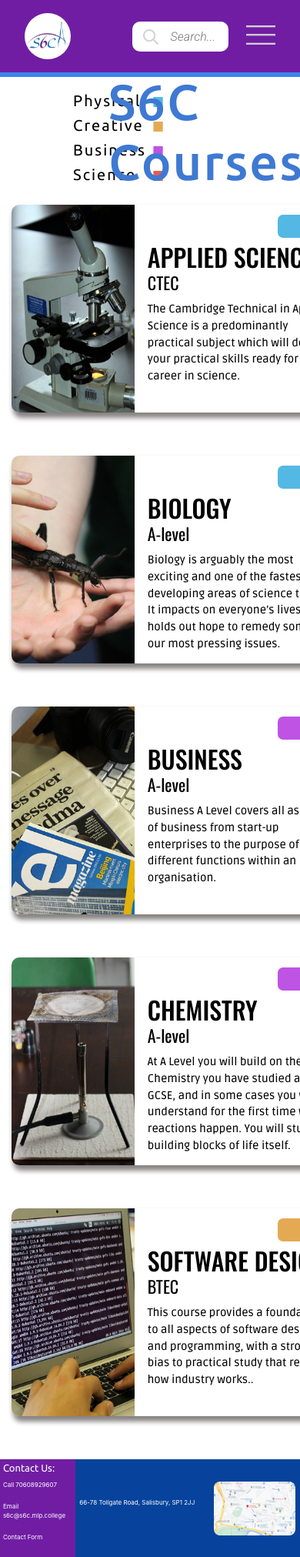
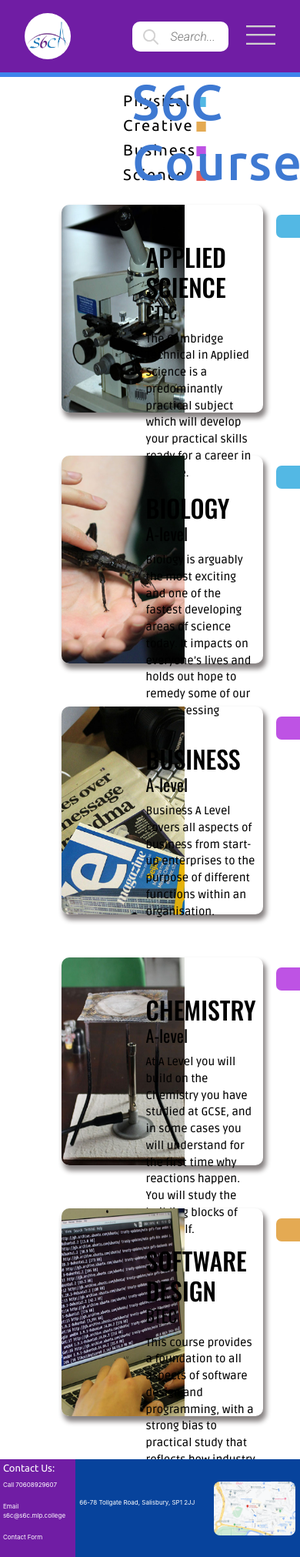
Before and after one commit to toby-mortimer/assignment1.3, a Flask app: page /courses in a window 390 px wide; the page is wider, and only the part inside the window is pictured. Shown: that part at 77% size. Run offline with Flask 2, Linux system fonts and the light colour scheme.

Commit message:
edited courses

```diff
--- a/main.py
+++ b/main.py
@@ -22,5 +22,6 @@ def applied():
     return render_template('applied.html')
 
 
+
 if __name__ == '__main__':
     app.run(debug=True)
--- a/static/course.css
+++ b/static/course.css
@@ -1,3 +1,8 @@
+
+.container-fluid {
+    padding-left: 5rem;
+    padding-right: 3rem;
+}
 
 .top-part {
     display: grid;
@@ -52,6 +57,10 @@
     margin-top: 7px;
 }
 
+.col {
+    gap: 2rem;
+}
+
 .course-card {
     display: grid;
     height: 270px;
@@ -63,6 +72,12 @@
     box-shadow: 3px 6px 6px 1px #888383;
     transition: all 0.3s ease-in-out;
 }
+
+@media screen and (max-width: 600px) {
+    .course-card {
+       width: 100%;
+    }
+ }
 
 a:link {
     text-decoration: none;
```
